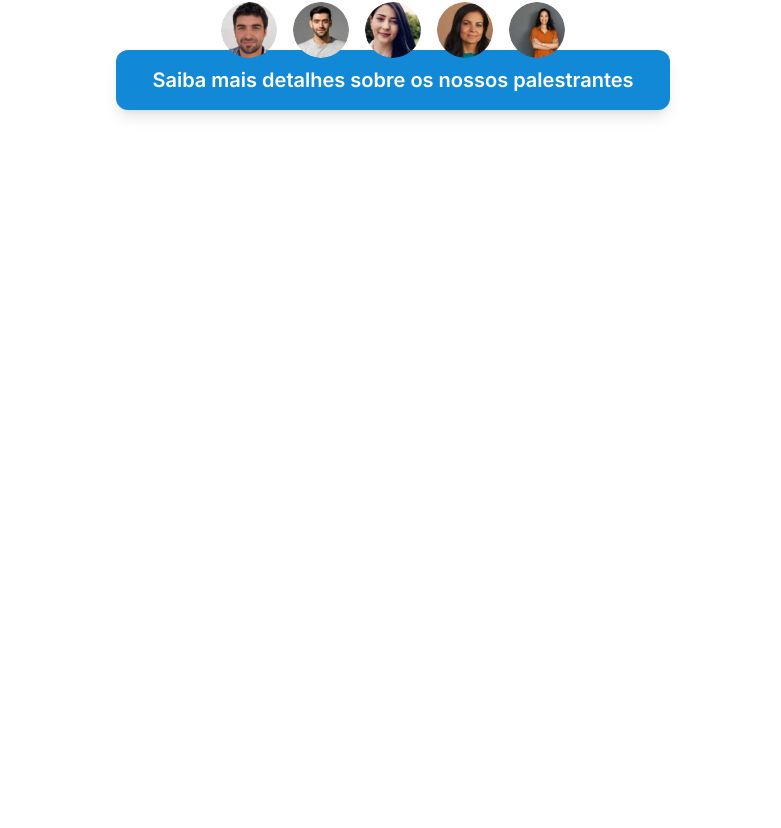
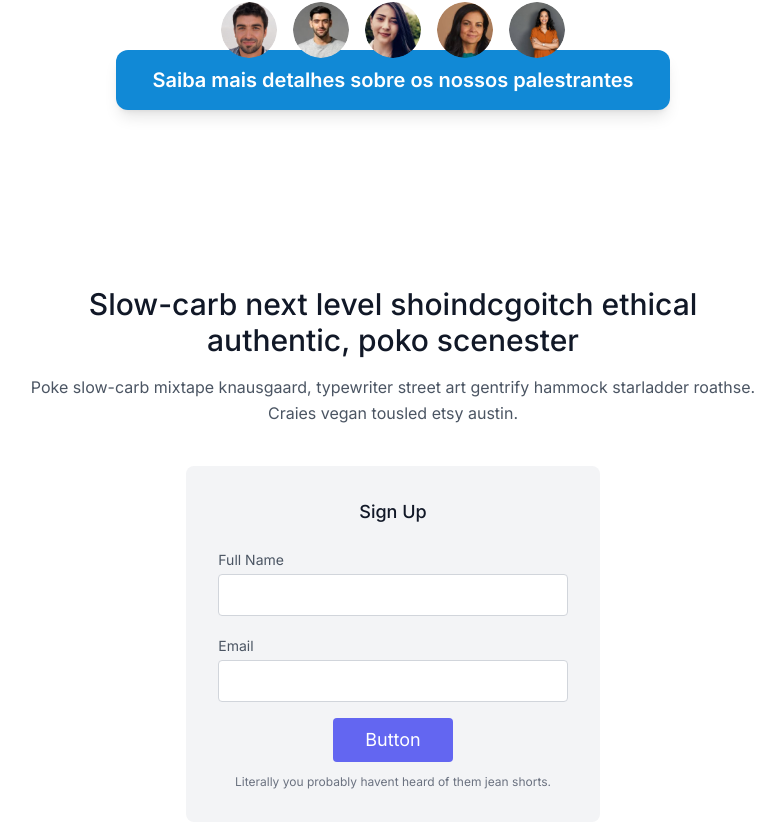
Before and after one commit to WalterNagawo/acessibilidade-digital, a Next.js app: page / in a window 1280 px wide. Shown: the part 2041-2869 px from the top of the page, without its empty margins (247-1028 px from the left). Before the commit the page ends 2231 px from the top, so only its background shows below. Built offline with nearby package versions, Linux system fonts and the light colour scheme.

Commit message:
:sparkles: feat: Enroll Component

```diff
--- a/src/app/page.tsx
+++ b/src/app/page.tsx
@@ -2,6 +2,7 @@
 import StatisticsSection from "@/components/homePage/statisticsSection";
 import Blog from "@/components/homePage/Blog";
 import Team from "@/components/homePage/Team";
+import Enroll from "@/components/homePage/Enroll";
 
 export default function Home() {
   return (
@@ -10,6 +11,7 @@
       <StatisticsSection />
       <Blog />
       <Team />
+      <Enroll />
     </div>
   );
 }
--- /dev/null
+++ b/src/components/homePage/Enroll.tsx
@@ -0,0 +1,47 @@
+'use client';
+
+import { useState } from 'react';
+
+export default function Enroll() {
+  return (
+    <section className="text-gray-600 body-font">
+      <div className="container px-5 py-24 mx-auto flex flex-col items-center">
+        <div className="w-full lg:w-3/5 md:w-1/2 mb-10">
+          <h1 className="title-font font-medium text-3xl text-gray-900 text-center">
+            Slow-carb next level shoindcgoitch ethical authentic, poko scenester
+          </h1>
+          <p className="leading-relaxed mt-4 text-center">
+            Poke slow-carb mixtape knausgaard, typewriter street art gentrify hammock starladder roathse. Craies vegan tousled etsy austin.
+          </p>
+        </div>
+        <div className="w-full lg:w-2/6 md:w-1/2 bg-gray-100 rounded-lg p-8 flex flex-col items-center md:mt-0">
+          <h2 className="text-gray-900 text-lg font-medium title-font mb-5">Sign Up</h2>
+          <div className="relative mb-4 w-full">
+            <label htmlFor="full-name" className="leading-7 text-sm text-gray-600">Full Name</label>
+            <input
+              type="text"
+              id="full-name"
+              name="full-name"
+              className="w-full bg-white rounded border border-gray-300 focus:border-indigo-500 focus:ring-2 focus:ring-indigo-200 text-base outline-none text-gray-700 py-1 px-3 leading-8 transition-colors duration-200 ease-in-out"
+            />
+          </div>
+          <div className="relative mb-4 w-full">
+            <label htmlFor="email" className="leading-7 text-sm text-gray-600">Email</label>
+            <input
+              type="email"
+              id="email"
+              name="email"
+              className="w-full bg-white rounded border border-gray-300 focus:border-indigo-500 focus:ring-2 focus:ring-indigo-200 text-base outline-none text-gray-700 py-1 px-3 leading-8 transition-colors duration-200 ease-in-out"
+            />
+          </div>
+          <button className="text-white bg-indigo-500 border-0 py-2 px-8 focus:outline-none hover:bg-indigo-600 rounded text-lg">
+            Button
+          </button>
+          <p className="text-xs text-gray-500 mt-3 text-center">
+            Literally you probably havent heard of them jean shorts.
+          </p>
+        </div>
+      </div>
+    </section>
+  );
+}
```
Also changed, not shown: src/components/homePage/Sponsors.tsx (added).
